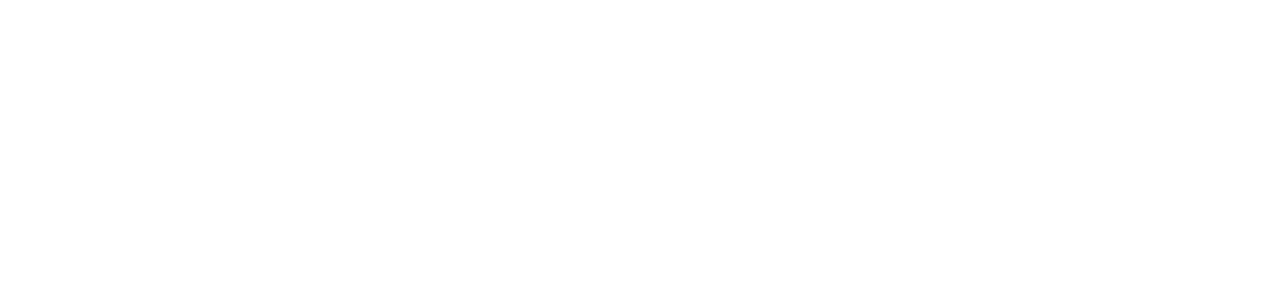
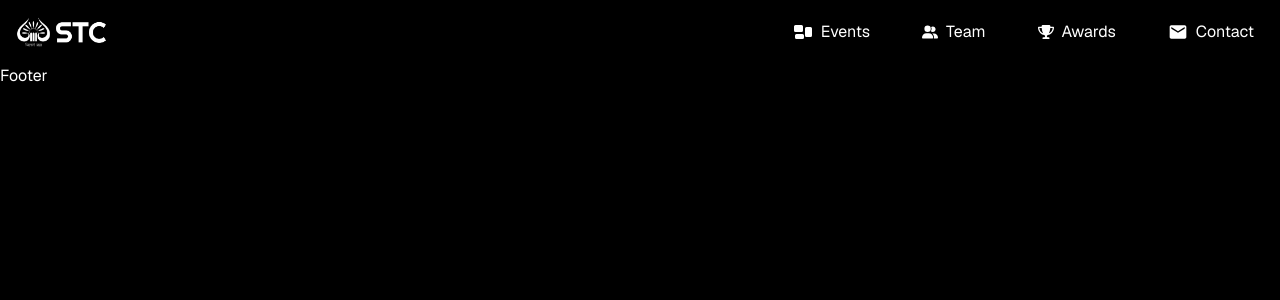
Before and after one commit to adityasays/stc-website, a Next.js app: page / in a window 1280 px wide. Shown: the top 300 px of the page. Built offline with nearby package versions, Linux system fonts and the light colour scheme.

Commit message:
set header and footer in layout

```diff
--- a/src/app/layout.tsx
+++ b/src/app/layout.tsx
@@ -1,11 +1,14 @@
+import Footer from "@/components/global/Footer";
+import Header from "@/components/global/Header";
 import "@/styles/globals.css";
 
 import { GeistSans } from "geist/font/sans";
 import { type Metadata } from "next";
 
 export const metadata: Metadata = {
-  title: "Under Construction - STC-website",
-  description: "Good things take time - please wait till we develop this website. Thank you for your patience.",
+  title: "SMVDU Tech Community",
+  description:
+    "Good things take time - please wait till we develop this website. Thank you for your patience.",
   icons: [{ rel: "icon", url: "/favicon.ico" }],
 };
 
@@ -14,7 +17,11 @@ export default function RootLayout({
 }: Readonly<{ children: React.ReactNode }>) {
   return (
     <html lang="en" className={`${GeistSans.variable}`}>
-      <body>{children}</body>
+      <body className="bg-black text-white pt-16">
+        <Header />
+        {children}
+        <Footer />
+      </body>
     </html>
   );
 }
```
